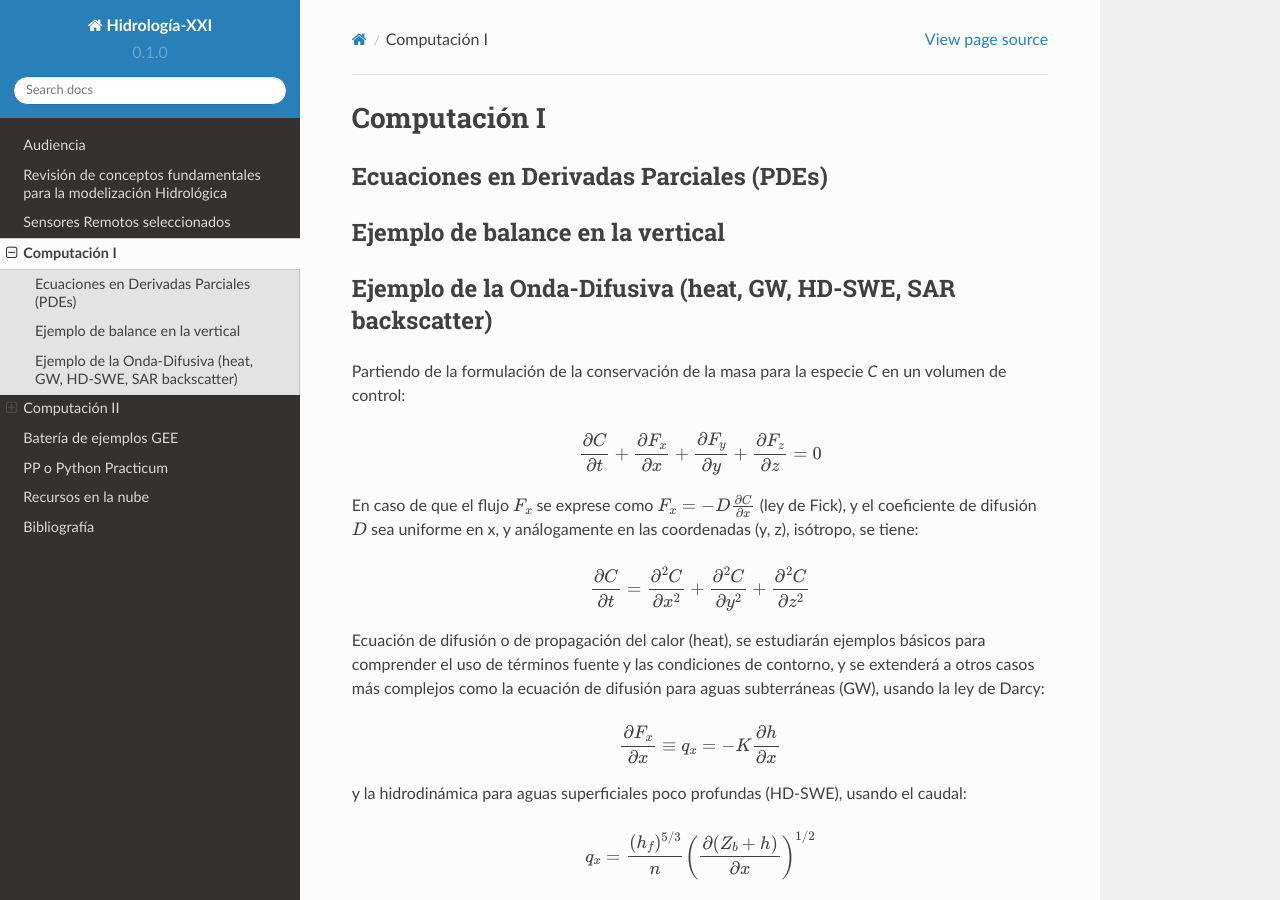
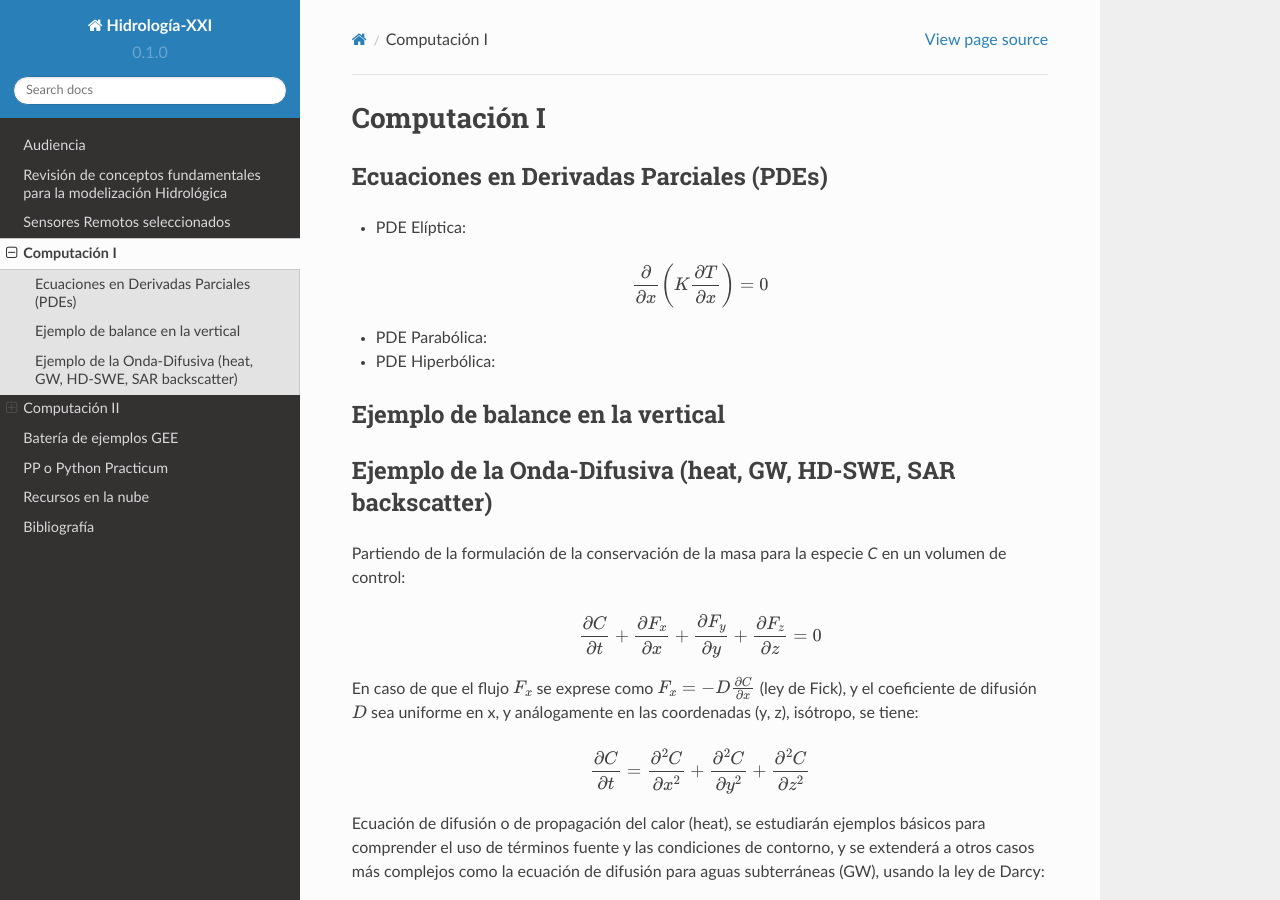
Before and after one commit to ivillamadrid/HidrologiaXXI, a Sphinx documentation site: the page built from docs/source/computacion.rst, in a window 1280 px wide and 900 px high. Built offline with Sphinx 7.4.7 and the Read the Docs theme 2.0.0, drawn with Linux system fonts in a browser that asks for light colours.

Commit message:
Update computacion.rst

```diff
--- a/docs/source/computacion.rst
+++ b/docs/source/computacion.rst
@@ -3,6 +3,17 @@ Computación I
 
 Ecuaciones en Derivadas Parciales (PDEs)
 ----------------------------------------
+
+* PDE Elíptica:
+
+.. math::
+
+  \frac{\partial }{\partial x} \left(K \frac{\partial T }{\partial x}\right)=0
+
+* PDE Parabólica:
+
+* PDE Hiperbólica:
+
 
 Ejemplo de balance en la vertical
 ---------------------------------
```
